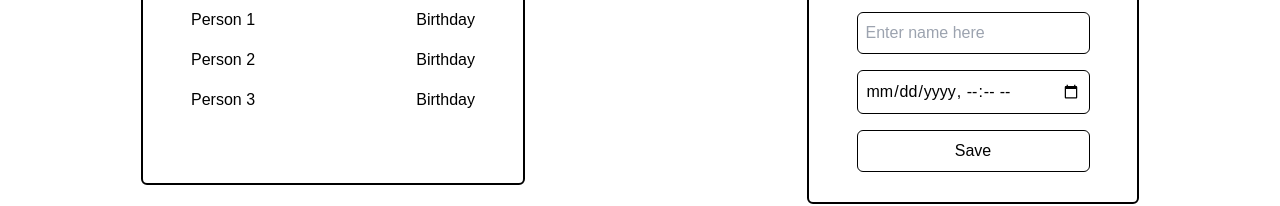
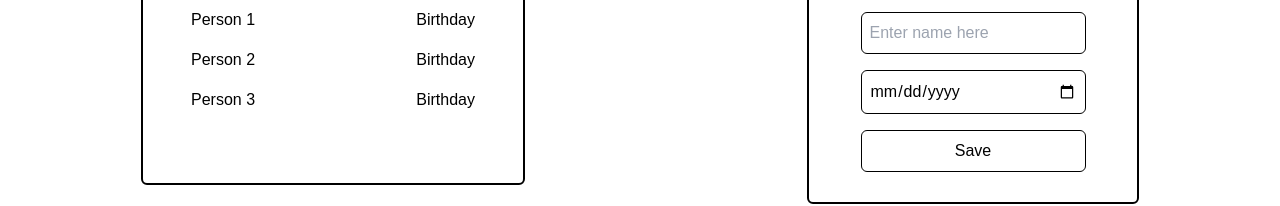
Before and after one commit to kutlukarakoc/birthday-reminder, a React (Create React App) app: page / in a window 1280 px wide. Shown: the part 374-580 px from the top of the page. Built offline with nearby package versions, Linux system fonts and the light colour scheme; the HTML template or start-up script is replaced by a standard one.

Commit message:
descriptions
added type for birthdays state,
saved person data inside birthday state

```diff
--- a/src/App.tsx
+++ b/src/App.tsx
@@ -1,34 +1,18 @@
 import { useState } from "react"
 import Birthdays from "./components/Birthdays"
 import Form from "./components/Form"
-import { IPerson } from "./types"
+import { IPerson, IBirthdays } from "./types"
 
 const App: React.FC = () => {
 
     const [person, setPerson] = useState<IPerson>({name: '', date: ''})
-    /*
-        {
-            name: string
-            date: string
-            id?: number
-        }
-    */
+    const [birthdays, setBirthdays] = useState<IBirthdays[]>([])
 
-    const [birthdays, setBirthdays] = useState()
-    /*
-        [
-            {
-                name: string,
-                date: string
-                id: number
-            },
-            {
-                name: string,
-                date: string
-                id: number
-            }
-        ]
-    */
+    const addBirthday = () => {
+        if(person) setBirthdays([...birthdays, {...person, id: birthdays.length + 1}])
+        /* clear inputs after save person */
+        setPerson({name: '', date: ''})
+    }
 
     return (
         <div className="flex flex-col h-full">
@@ -37,7 +21,7 @@ const App: React.FC = () => {
             </h1>
             <div className="flex justify-around items-center flex-1">
                 <Birthdays />
-                <Form person={person} setPerson={setPerson}/>
+                <Form person={person} setPerson={setPerson} addBirthday={addBirthday}/>
             </div>
         </div>
     )
--- a/src/components/Form.tsx
+++ b/src/components/Form.tsx
@@ -3,9 +3,10 @@ import { IPerson } from "../types"
 type IForm = {
     person: IPerson
     setPerson: React.Dispatch<React.SetStateAction<IPerson>>
+    addBirthday: () => void
 }
 
-const Form: React.FC<IForm> = ({person, setPerson}) => {
+const Form: React.FC<IForm> = ({person, setPerson, addBirthday}) => {
 
     const handleChange = (e: React.ChangeEvent<HTMLInputElement>) => {
         let name: string = e.target.name
@@ -26,13 +27,19 @@ const Form: React.FC<IForm> = ({person, setPerson}) => {
                     onChange={e => handleChange(e)}
                 />
                 <input
-                    type="datetime-local"
+                    type="date"
                     name="date"
                     className="border border-black rounded-md outline-none p-2"
                     value={person.date}
                     onChange={e => handleChange(e)}
                 />
-                <button type="button" className="border border-black rounded-md outline-none p-2">Save</button>
+                <button
+                    type="button"
+                    className="border border-black rounded-md outline-none p-2"
+                    onClick={addBirthday}
+                >
+                    Save
+                </button>
             </div>
         </div>
     )
--- a/src/types.ts
+++ b/src/types.ts
@@ -1,3 +1,7 @@
 export type IPerson = {
     [key: string]: string
 }
+
+export type IBirthdays = {
+    [key: string]: string | number
+}
```
